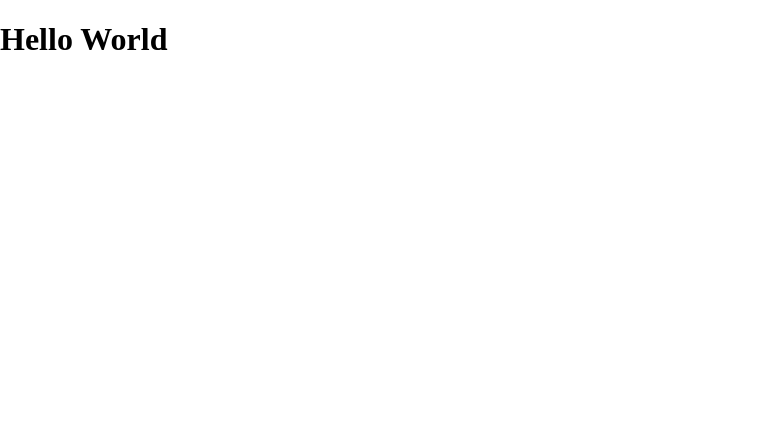
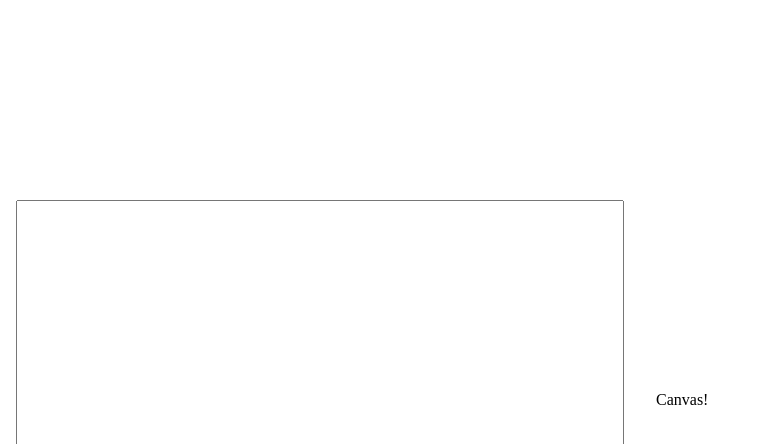
Before and after one commit to atkinchris/emoji-code, a React app: page / in a window 1280 px wide. Shown: the top 444 px of the page, without its empty margins (0-770 px from the left). Built offline with nearby package versions, Linux system fonts and the light colour scheme.

Commit message:
Add basic Editor and Canvas components
This adds basic components for the Editor and Canvas, along with some layout.

```diff
--- /dev/null
+++ b/src/components/App.jsx
@@ -0,0 +1,17 @@
+import React from 'react'
+
+import Canvas from './Canvas'
+import Editor from './Editor'
+
+const App = () => (
+  <div className="container">
+    <div className="container__pane padded-card">
+      <Editor />
+    </div>
+    <div className="container__pane padded-card">
+      <Canvas />
+    </div>
+  </div>
+)
+
+export default App
--- /dev/null
+++ b/src/components/Canvas.jsx
@@ -0,0 +1,5 @@
+import React from 'react'
+
+const Canvas = () => <div>Canvas!</div>
+
+export default Canvas
--- /dev/null
+++ b/src/components/Editor.jsx
@@ -0,0 +1,9 @@
+import React from 'react'
+
+const Editor = () => (
+  <div className="flex">
+    <textarea className="textarea" />
+  </div>
+)
+
+export default Editor
--- a/src/index.css
+++ b/src/index.css
@@ -1,6 +1,7 @@
 html {
   box-sizing: border-box;
   font-size: 16px;
+  height: 100%;
 }
 
 *,
@@ -9,7 +10,34 @@ html {
   box-sizing: inherit;
 }
 
-body {
+body,
+#root {
   margin: 0;
   padding: 0;
+  height: 100%;
 }
+
+.container {
+  height: 100%;
+  display: flex;
+  flex-direction: row;
+  align-items: center;
+}
+
+.container__pane {
+  flex: 1;
+}
+
+.padded-card {
+  padding: 1rem;
+}
+
+.flex {
+  display: flex;
+}
+
+.textarea {
+  width: 100%;
+  min-height: 25rem;
+  resize: none;
+}
--- a/src/index.jsx
+++ b/src/index.jsx
@@ -1,12 +1,12 @@
 import React from 'react'
 import { render } from 'react-dom'
+
+import App from './components/App'
 
 import './index.css'
 
 const mountElement = document.getElementById('root')
 
-const App = () => <h1>Hello World</h1>
-
 render(<App />, mountElement)
 
 export default App
```
